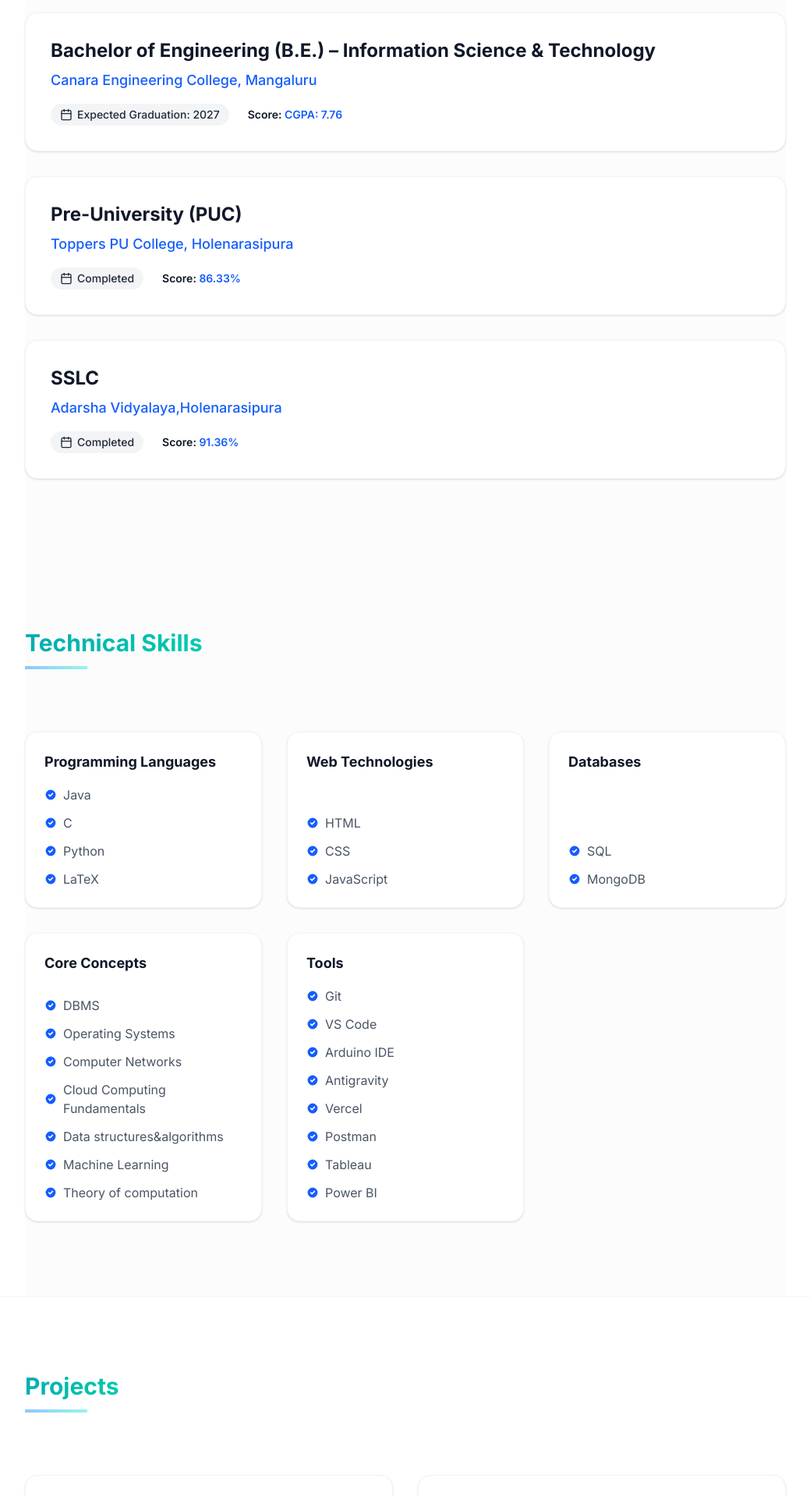
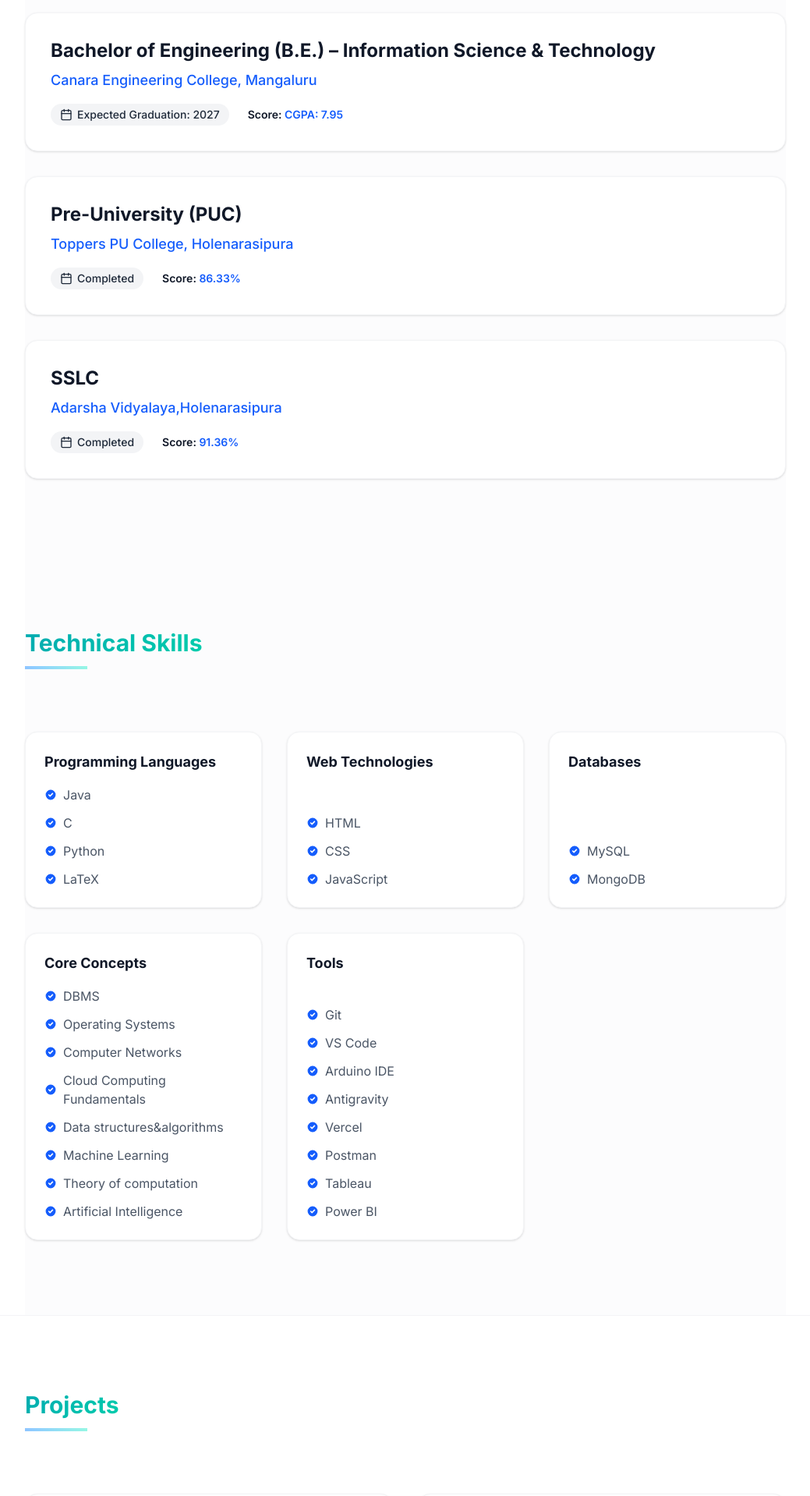
Before and after one commit to Thanuprakashgowda/PersonalPortfolio, a Next.js app: page / in a window 1280 px wide. Shown: the part 1600-3518 px from the top of the page at 78% size, without its empty margins (120-1159 px from the left). Built offline with nearby package versions, Linux system fonts and the light colour scheme.

Commit message:
Update portfolio data: credentials, CGPA, skills, and certifications

```diff
--- a/src/data/portfolio.ts
+++ b/src/data/portfolio.ts
@@ -6,19 +6,19 @@ export const portfolioData = {
     name: "Thanuprakash Gowda",
     location: "Hassan, Karnataka, India",
     phone: "7204821605",
-    email: "thanuprakashgowda13@gmail.com",
+    email: "thanuprakashgowda13@gmail.com ",
     linkedin: "www.linkedin.com/in/thanuprakash-gowda",
     github: "github.com/Thanuprakashgowda",
     role: "Information Science & Technology Student",
     objective: "Information Science and Technology engineering student with a growing interest in full stack development and data analytics. Seeking opportunities to apply programming fundamentals, deployment practices, and analytical thinking while continuously learning and building applications on vibe coding platforms.",
-    resumeUrl: "https://drive.google.com/file/d/1veYg97Qel5x-lpKULWxcjnWUOz4ycG9H/view?usp=sharing"
+    resumeUrl: "https://drive.google.com/file/d/1AaVEWMJ2wFvAhZLdR5XyW5rsi3NwOTAg/view?usp=drive_link"
   },
   education: [
     {
       degree: "Bachelor of Engineering (B.E.) – Information Science & Technology",
       institution: "Canara Engineering College, Mangaluru",
       graduation: "Expected Graduation: 2027",
-      score: "CGPA: 7.76"
+      score: "CGPA: 7.95"
     },
     {
       degree: "Pre-University (PUC)",
@@ -44,11 +44,11 @@ export const portfolioData = {
     },
     {
       category: "Databases",
-      items: ["SQL", "MongoDB"]
+      items: ["MySQL", "MongoDB"]
     },
     {
       category: "Core Concepts",
-      items: ["DBMS", "Operating Systems", "Computer Networks", "Cloud Computing Fundamentals", "Data structures&algorithms", "Machine Learning", "Theory of computation"]
+      items: ["DBMS", "Operating Systems", "Computer Networks", "Cloud Computing Fundamentals", "Data structures&algorithms", "Machine Learning", "Theory of computation", "Artificial Intelligence"]
     },
     {
       category: "Tools",
@@ -146,6 +146,10 @@ export const portfolioData = {
       name: "Google Prompting Essentials (Badge)",
       link: "https://www.credly.com/badges/e88688bd-c62a-4e5b-ab17-8e2504c45d4d/linked_in_profile"
     },
+    {
+      name: "AWS AI Practitioner Challenge",
+      link: "https://www.udacity.com/certificate/e/ad6b83ec-2ba8-11f1-9e28-236d80e36ec0"
+    },
   ],
   achievements: [
     "Runner-Up in the Full Stack Development domain at CEATHERION 2025 – 24-hour Hackathon, Canara Engineering College (Nov 2025)",
```
